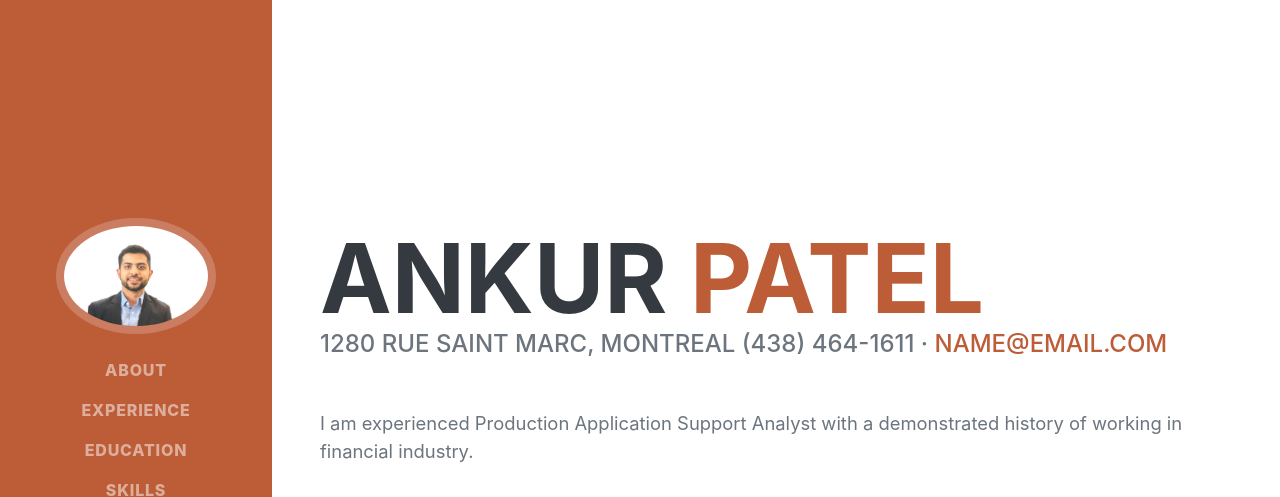
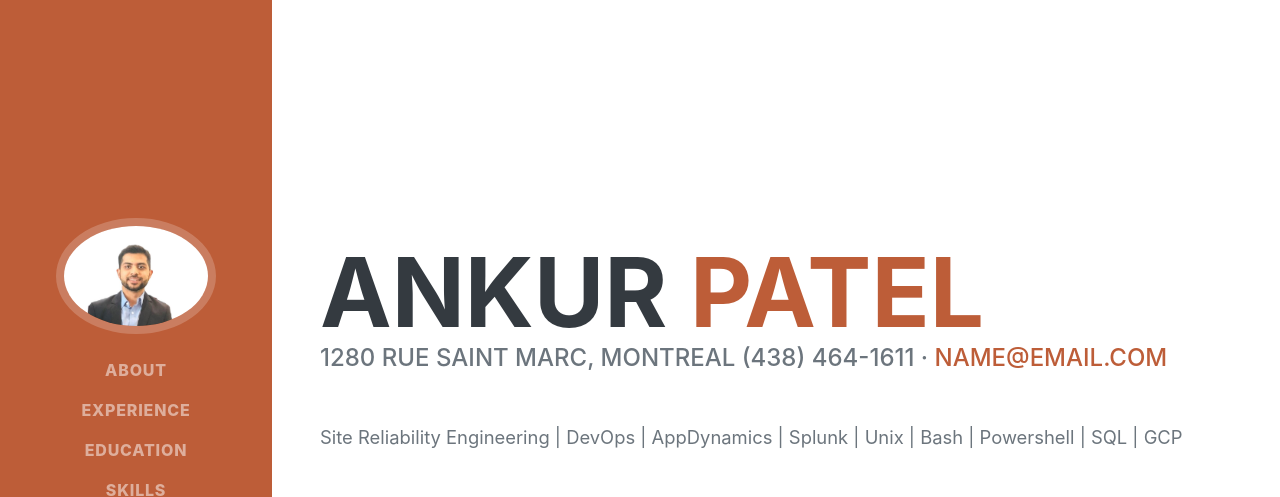
Before and after one commit to Ankur18895/portfolio, a plain HTML site: page index.html in a window 1280 px wide. Shown: the top 497 px of the page. Drawn offline with nearby package versions, Linux system fonts and the light colour scheme; a web font is replaced by a local one.

Commit message:
Update index.html

```diff
--- a/index.html
+++ b/index.html
@@ -47,7 +47,7 @@
                         1280 Rue Saint Marc, Montreal (438) 464-1611 ·
                         <a href="mailto:name@email.com">name@email.com</a>
                     </div>
-                    <p class="lead mb-5">I am experienced Production Application Support Analyst with a demonstrated history of working in financial industry.</p>
+                    <p class="lead mb-5">Site Reliability Engineering | DevOps | AppDynamics | Splunk | Unix | Bash | Powershell | SQL | GCP</p>
                     <div class="social-icons">
                         <a class="social-icon" href="#"><i class="fab fa-linkedin-in"></i></a>
                         <a class="social-icon" href="#"><i class="fab fa-github"></i></a>
```
